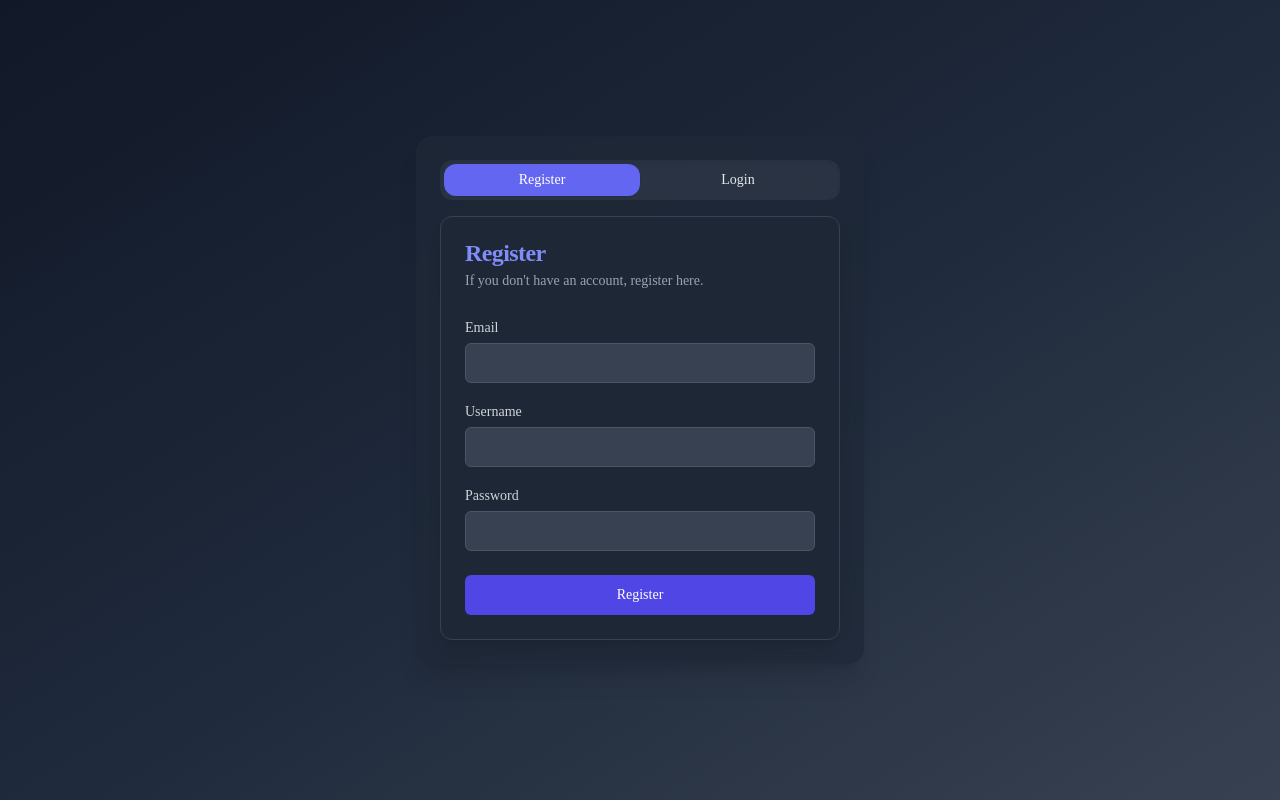
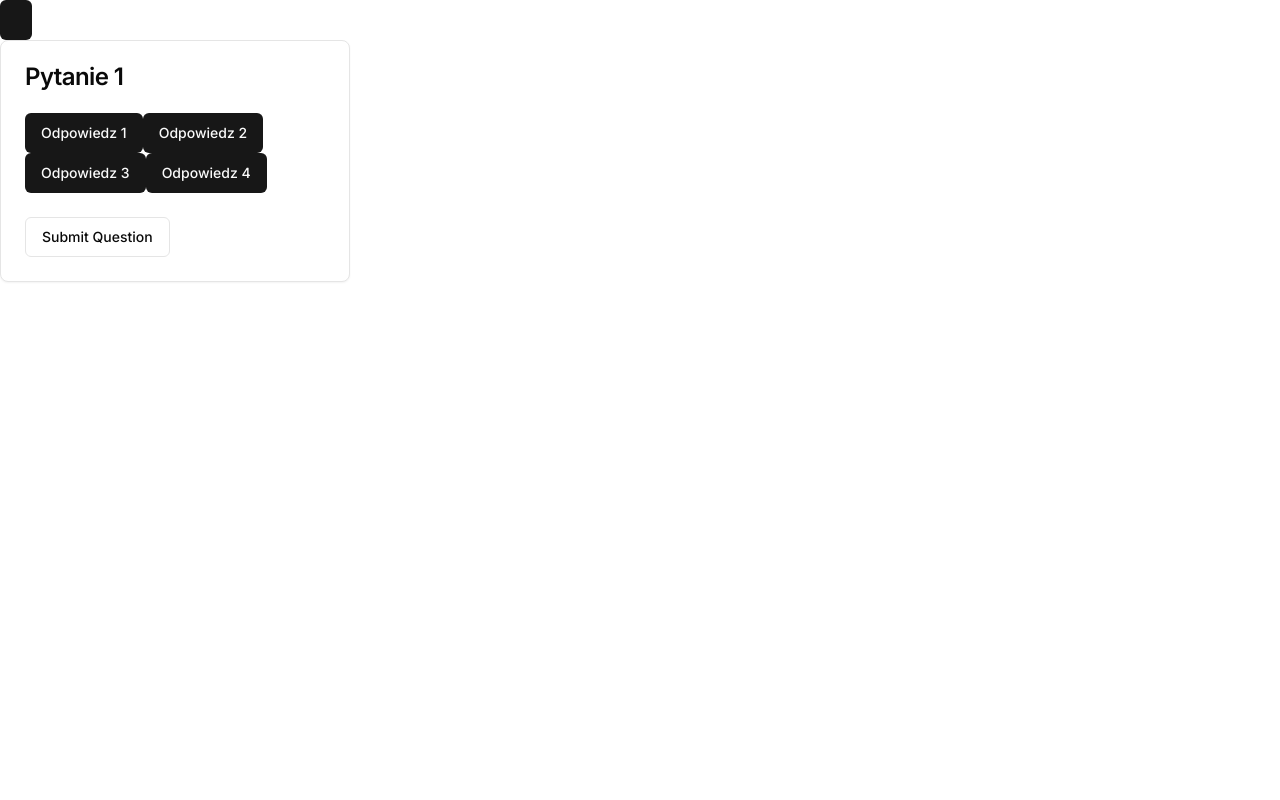
Before and after one commit to Radzik69/quiz-app, a Next.js app in the folder quiz-app/: page / in a window 1280 px wide. Built offline with nearby package versions, Linux system fonts and the light colour scheme.

Commit message:
24.04- n8n ai, quiz starting overlay
kurwa kysne sie

```diff
--- a/quiz-app/package.json
+++ b/quiz-app/package.json
@@ -9,7 +9,9 @@
     "lint": "next lint"
   },
   "dependencies": {
+    "@radix-ui/react-checkbox": "^1.2.3",
     "@radix-ui/react-label": "^2.1.3",
+    "@radix-ui/react-select": "^2.2.2",
     "@radix-ui/react-slot": "^1.2.0",
     "@radix-ui/react-tabs": "^1.1.4",
     "autoprefixer": "^10.4.21",
--- a/quiz-app/src/app/globalVariables.js
+++ b/quiz-app/src/app/globalVariables.js
@@ -1,6 +1,6 @@
 import { create } from "zustand";
 
 export const isUserLoggedIn = create((set) => ({
-  user: false,
+  user: true,
   setIsUserLoggedIn: (userData) => set({ user: userData }),
 }));
--- a/quiz-app/src/app/layout.js
+++ b/quiz-app/src/app/layout.js
@@ -1,16 +1,7 @@
 import { Geist, Geist_Mono } from "next/font/google";
 import "./globals.css";
-
-const geistSans = Geist({
-  variable: "--font-geist-sans",
-  subsets: ["latin"],
-});
-
-const geistMono = Geist_Mono({
-  variable: "--font-geist-mono",
-  subsets: ["latin"],
-});
-
+import { Inter } from 'next/font/google'
+const inter = Inter({ subsets: ['latin'] })
 export const metadata = {
   title: "Create Next App",
   description: "Generated by create next app",
@@ -20,7 +11,7 @@
   return (
     <html lang="en">
       <body
-        className={`${geistSans.variable} ${geistMono.variable} antialiased`}
+         className={inter.className}
       >
         {children}
       </body>
--- a/quiz-app/src/app/page.js
+++ b/quiz-app/src/app/page.js
@@ -2,6 +2,9 @@
 import LoginPage from "@/components/loginPage";
 import { useState } from "react";
 import { isUserLoggedIn } from "./globalVariables";
+import GenerateQuiz from "@/components/generateQuiz";
+
+
 
 export default function Page() {
   const userLogged = isUserLoggedIn((state) => state.user);
@@ -14,8 +17,7 @@
 
   return (
     <div>
-      <h1>Quiz App</h1>
-      <p>Welcome to the Quiz App!</p>
+        <GenerateQuiz></GenerateQuiz>
     </div>
   );
 }
--- /dev/null
+++ b/quiz-app/src/components/generateQuiz.js
@@ -0,0 +1,97 @@
+"use client"
+import { useState } from "react";
+import { Button } from "@/components/ui/button"
+import {
+  Card,
+  CardContent,
+  CardDescription,
+  CardFooter,
+  CardHeader,
+  CardTitle,
+} from "@/components/ui/card"
+import { Input } from "@/components/ui/input"
+import { Label } from "@/components/ui/label"
+import {
+  Select,
+  SelectContent,
+  SelectItem,
+  SelectTrigger,
+  SelectValue,
+} from "@/components/ui/select"
+
+export default function GenerateQuiz() {
+
+    const linkSchool = "http://172.16.15.163"
+    const linkHome = "http://192.168.88.216"
+    const [quizData,setQuizData] = useState(null)
+
+    const getQuizData = async () => {
+
+        try {
+          const res = await fetch(`${linkSchool}:5678/webhook-test/ai`, {
+            method: "GET",
+            headers: {
+              "Content-Type": "application/json",
+              "host":"172.16.15.163:5678",
+              "connection":"keep-alive",
+              "accept":"*/*",
+              "origin":"http://localhost:3000",
+            },
+          });
+
+            const data = await res.json();
+            console.log("Response from n8n:", data);
+            setQuizData(data)
+        } catch (err) {
+          console.error("Error sending data to n8n:", err);
+        }
+      };
+
+    const testFunc = (e) => {
+        console.log(e.target.innerText)
+        if(e.target.innerText === quizData[0].output.correctAnswer){
+            console.log("Correct answer")
+    }
+        else{
+            console.log("Wrong answer")
+        }
+
+        getQuizData()
+}
+
+return(
+    <div>
+        <Button onClick={()=>getQuizData()}></Button>
+        <Card className="w-[350px]">
+      <CardHeader>
+        <CardTitle>{quizData!=null ? quizData[0].output.question : "Pytanie 1"} </CardTitle>
+      </CardHeader>
+      <CardContent>
+        <div>
+            {/* <div onClick={testFunc}>
+                <h1>{quizData!=null ? quizData[0].output.answers[0].text : "Odpowiedz 1"}</h1>
+            </div>
+            <div>
+                <h1>{quizData!=null ? quizData[0].output.answers[1].text : "Odpowiedz 2"}</h1>
+            </div>
+            <div>
+                <h1>{quizData!=null ? quizData[0].output.answers[2].text : "Odpowiedz 3"}</h1>
+            </div>
+            <div>
+                <h1>{quizData!=null ? quizData[0].output.answers[3].text : "Odpowiedz 4"}</h1>
+            </div> */}
+
+            <Button onClick={(e)=>{testFunc(e)}}>{quizData!=null ? quizData[0].output.answers[0].text : "Odpowiedz 1"}</Button>
+            <Button onClick={(e)=>{testFunc(e)}}>{quizData!=null ? quizData[0].output.answers[1].text : "Odpowiedz 2"}</Button>
+            <Button onClick={(e)=>{testFunc(e)}}>{quizData!=null ? quizData[0].output.answers[2].text : "Odpowiedz 3"}</Button>
+            <Button onClick={(e)=>{testFunc(e)}}>{quizData!=null ? quizData[0].output.answers[3].text : "Odpowiedz 4"}</Button>
+
+        </div>
+      </CardContent>
+      <CardFooter className="flex justify-between">
+        <Button variant="outline">Submit Question</Button>
+      </CardFooter>
+    </Card>
+    </div>
+)
+}
--- a/quiz-app/src/components/loginPage.js
+++ b/quiz-app/src/components/loginPage.js
@@ -26,6 +26,9 @@
   const [userName, setUserName] = useState("");
   const [userPassword, setUserPassword] = useState("");
 
+  const linkSchool = "http://172.16.15.163"
+  const linkHome = "http://192.168.88.216"
+
   const getInputData = (data) => {
     if(data.target.id === "email") setUserEmail(data.target.value);
     if(data.target.id === "username") setUserName(data.target.value);
@@ -41,7 +44,7 @@
     };
 
     try {
-      const res = await fetch("http://192.168.88.216:5678/webhook-test/register", {
+      const res = await fetch(`${linkSchool}:5678/webhook-test/register`, {
         method: "POST",
         headers: {
           "Content-Type": "application/json",
@@ -65,7 +68,7 @@
     };
 
     try {
-      const res = await fetch("http://192.168.88.216:5678/webhook-test/login", {
+      const res = await fetch(`${linkSchool}:5678/webhook-test/login`, {
         method: "POST",
         headers: {
           "Content-Type": "application/json",
--- /dev/null
+++ b/quiz-app/src/components/ui/checkbox.jsx
@@ -0,0 +1,24 @@
+"use client"
+
+import * as React from "react"
+import * as CheckboxPrimitive from "@radix-ui/react-checkbox"
+import { Check } from "lucide-react"
+
+import { cn } from "@/lib/utils"
+
+const Checkbox = React.forwardRef(({ className, ...props }, ref) => (
+  <CheckboxPrimitive.Root
+    ref={ref}
+    className={cn(
+      "peer h-4 w-4 shrink-0 rounded-sm border border-primary ring-offset-background focus-visible:outline-none focus-visible:ring-2 focus-visible:ring-ring focus-visible:ring-offset-2 disabled:cursor-not-allowed disabled:opacity-50 data-[state=checked]:bg-primary data-[state=checked]:text-primary-foreground",
+      className
+    )}
+    {...props}>
+    <CheckboxPrimitive.Indicator className={cn("flex items-center justify-center text-current")}>
+      <Check className="h-4 w-4" />
+    </CheckboxPrimitive.Indicator>
+  </CheckboxPrimitive.Root>
+))
+Checkbox.displayName = CheckboxPrimitive.Root.displayName
+
+export { Checkbox }
--- /dev/null
+++ b/quiz-app/src/components/ui/select.jsx
@@ -0,0 +1,122 @@
+"use client"
+
+import * as React from "react"
+import * as SelectPrimitive from "@radix-ui/react-select"
+import { Check, ChevronDown, ChevronUp } from "lucide-react"
+
+import { cn } from "@/lib/utils"
+
+const Select = SelectPrimitive.Root
+
+const SelectGroup = SelectPrimitive.Group
+
+const SelectValue = SelectPrimitive.Value
+
+const SelectTrigger = React.forwardRef(({ className, children, ...props }, ref) => (
+  <SelectPrimitive.Trigger
+    ref={ref}
+    className={cn(
+      "flex h-10 w-full items-center justify-between rounded-md border border-input bg-background px-3 py-2 text-sm ring-offset-background data-[placeholder]:text-muted-foreground focus:outline-none focus:ring-2 focus:ring-ring focus:ring-offset-2 disabled:cursor-not-allowed disabled:opacity-50 [&>span]:line-clamp-1",
+      className
+    )}
+    {...props}>
+    {children}
+    <SelectPrimitive.Icon asChild>
+      <ChevronDown className="h-4 w-4 opacity-50" />
+    </SelectPrimitive.Icon>
+  </SelectPrimitive.Trigger>
+))
+SelectTrigger.displayName = SelectPrimitive.Trigger.displayName
+
+const SelectScrollUpButton = React.forwardRef(({ className, ...props }, ref) => (
+  <SelectPrimitive.ScrollUpButton
+    ref={ref}
+    className={cn("flex cursor-default items-center justify-center py-1", className)}
+    {...props}>
+    <ChevronUp className="h-4 w-4" />
+  </SelectPrimitive.ScrollUpButton>
+))
+SelectScrollUpButton.displayName = SelectPrimitive.ScrollUpButton.displayName
+
+const SelectScrollDownButton = React.forwardRef(({ className, ...props }, ref) => (
+  <SelectPrimitive.ScrollDownButton
+    ref={ref}
+    className={cn("flex cursor-default items-center justify-center py-1", className)}
+    {...props}>
+    <ChevronDown className="h-4 w-4" />
+  </SelectPrimitive.ScrollDownButton>
+))
+SelectScrollDownButton.displayName =
+  SelectPrimitive.ScrollDownButton.displayName
+
+const SelectContent = React.forwardRef(({ className, children, position = "popper", ...props }, ref) => (
+  <SelectPrimitive.Portal>
+    <SelectPrimitive.Content
+      ref={ref}
+      className={cn(
+        "relative z-50 max-h-[--radix-select-content-available-height] min-w-[8rem] overflow-y-auto overflow-x-hidden rounded-md border bg-popover text-popover-foreground shadow-md data-[state=open]:animate-in data-[state=closed]:animate-out data-[state=closed]:fade-out-0 data-[state=open]:fade-in-0 data-[state=closed]:zoom-out-95 data-[state=open]:zoom-in-95 data-[side=bottom]:slide-in-from-top-2 data-[side=left]:slide-in-from-right-2 data-[side=right]:slide-in-from-left-2 data-[side=top]:slide-in-from-bottom-2 origin-[--radix-select-content-transform-origin]",
+        position === "popper" &&
+          "data-[side=bottom]:translate-y-1 data-[side=left]:-translate-x-1 data-[side=right]:translate-x-1 data-[side=top]:-translate-y-1",
+        className
+      )}
+      position={position}
+      {...props}>
+      <SelectScrollUpButton />
+      <SelectPrimitive.Viewport
+        className={cn("p-1", position === "popper" &&
+          "h-[var(--radix-select-trigger-height)] w-full min-w-[var(--radix-select-trigger-width)]")}>
+        {children}
+      </SelectPrimitive.Viewport>
+      <SelectScrollDownButton />
+    </SelectPrimitive.Content>
+  </SelectPrimitive.Portal>
+))
+SelectContent.displayName = SelectPrimitive.Content.displayName
+
+const SelectLabel = React.forwardRef(({ className, ...props }, ref) => (
+  <SelectPrimitive.Label
+    ref={ref}
+    className={cn("py-1.5 pl-8 pr-2 text-sm font-semibold", className)}
+    {...props} />
+))
+SelectLabel.displayName = SelectPrimitive.Label.displayName
+
+const SelectItem = React.forwardRef(({ className, children, ...props }, ref) => (
+  <SelectPrimitive.Item
+    ref={ref}
+    className={cn(
+      "relative flex w-full cursor-default select-none items-center rounded-sm py-1.5 pl-8 pr-2 text-sm outline-none focus:bg-accent focus:text-accent-foreground data-[disabled]:pointer-events-none data-[disabled]:opacity-50",
+      className
+    )}
+    {...props}>
+    <span className="absolute left-2 flex h-3.5 w-3.5 items-center justify-center">
+      <SelectPrimitive.ItemIndicator>
+        <Check className="h-4 w-4" />
+      </SelectPrimitive.ItemIndicator>
+    </span>
+
+    <SelectPrimitive.ItemText>{children}</SelectPrimitive.ItemText>
+  </SelectPrimitive.Item>
+))
+SelectItem.displayName = SelectPrimitive.Item.displayName
+
+const SelectSeparator = React.forwardRef(({ className, ...props }, ref) => (
+  <SelectPrimitive.Separator
+    ref={ref}
+    className={cn("-mx-1 my-1 h-px bg-muted", className)}
+    {...props} />
+))
+SelectSeparator.displayName = SelectPrimitive.Separator.displayName
+
+export {
+  Select,
+  SelectGroup,
+  SelectValue,
+  SelectTrigger,
+  SelectContent,
+  SelectLabel,
+  SelectItem,
+  SelectSeparator,
+  SelectScrollUpButton,
+  SelectScrollDownButton,
+}
```
Also changed, not shown: 1 other file (tests, documents, lock files or other folders).
